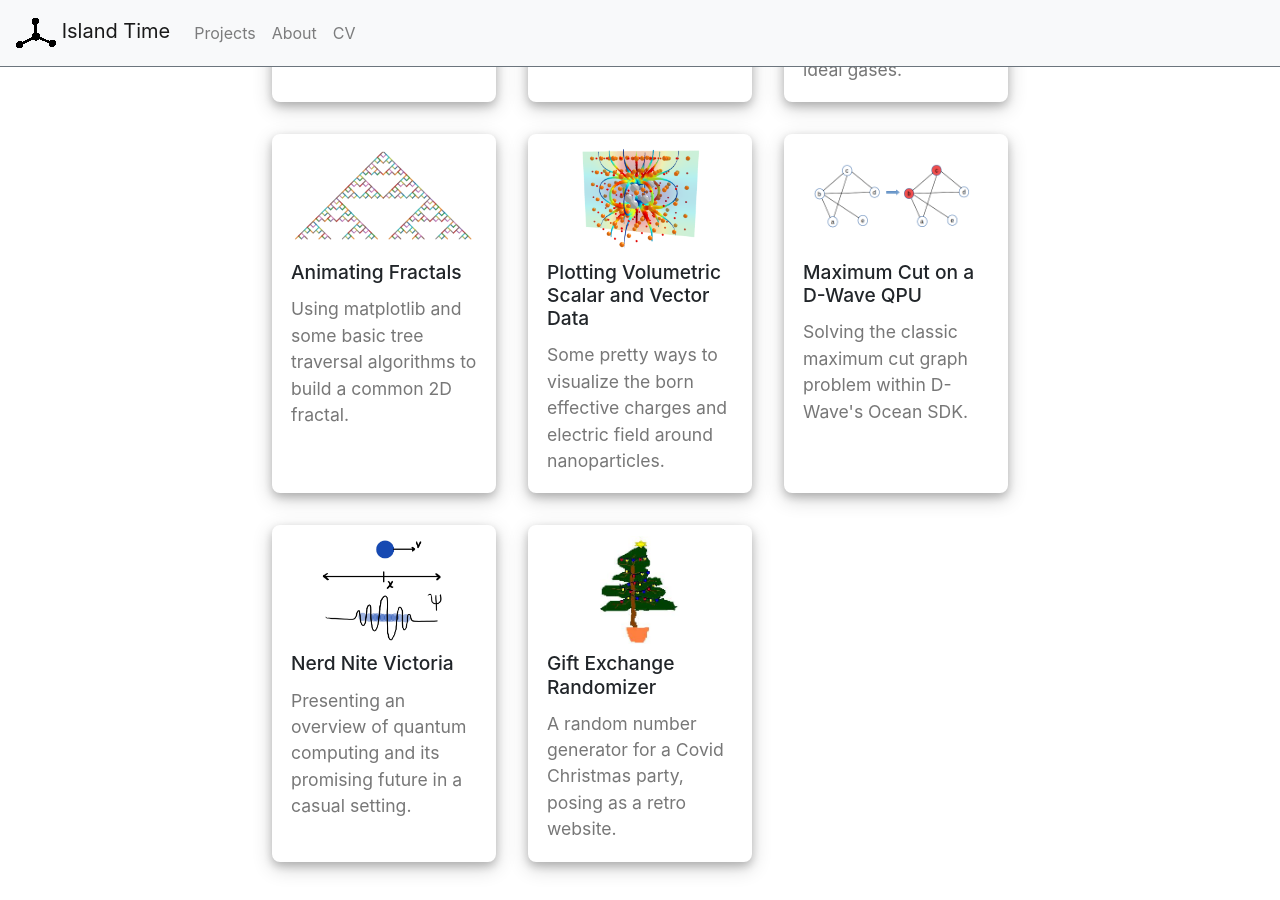
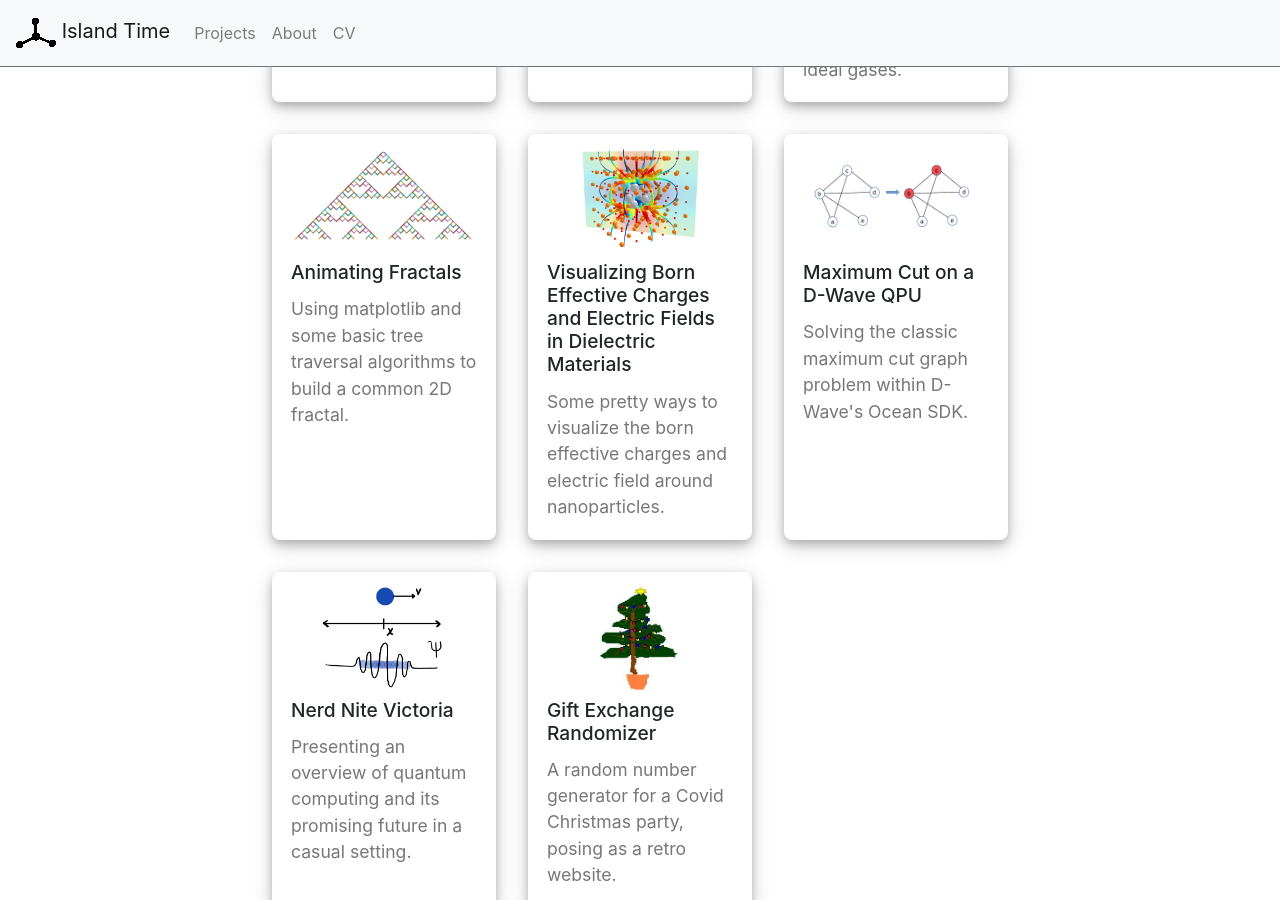
Before and after one commit to brettrhenderson/brettrhenderson.github.io, a Jekyll site: the page built from projects/index.html, in a window 1280 px wide and 900 px high, scrolled down 566 px. Built offline with Jekyll 4.4.1, drawn with Linux system fonts in a browser that asks for light colours; nearby versions of some CDN libraries.

Commit message:
updated pybec title

```diff
--- a/_posts/2020-07-03-Pybec.md
+++ b/_posts/2020-07-03-Pybec.md
@@ -1,6 +1,6 @@
 ---
 layout: post
-title: "Plotting Volumetric Scalar and Vector Data"
+title: "Visualizing Born Effective Charges and Electric Fields in Dielectric Materials"
 thumbnail: pybec.png
 mathjax: true
 blurb: "Some pretty ways to visualize the born effective charges and electric field around nanoparticles."
```
